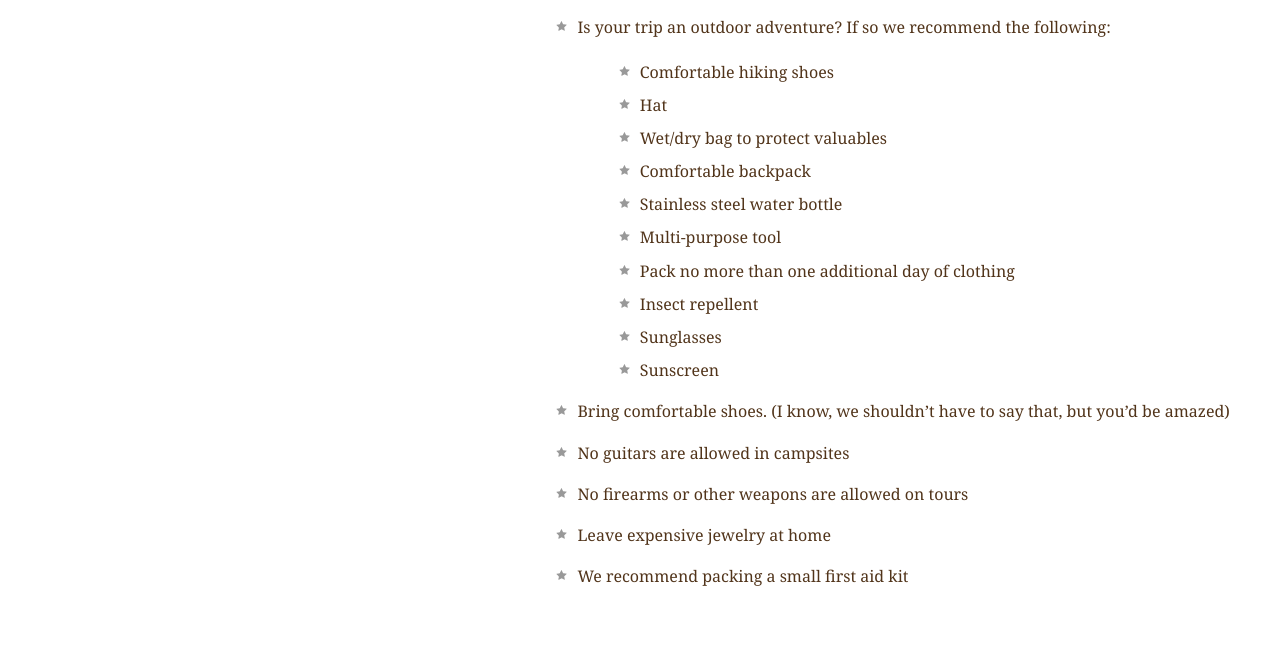
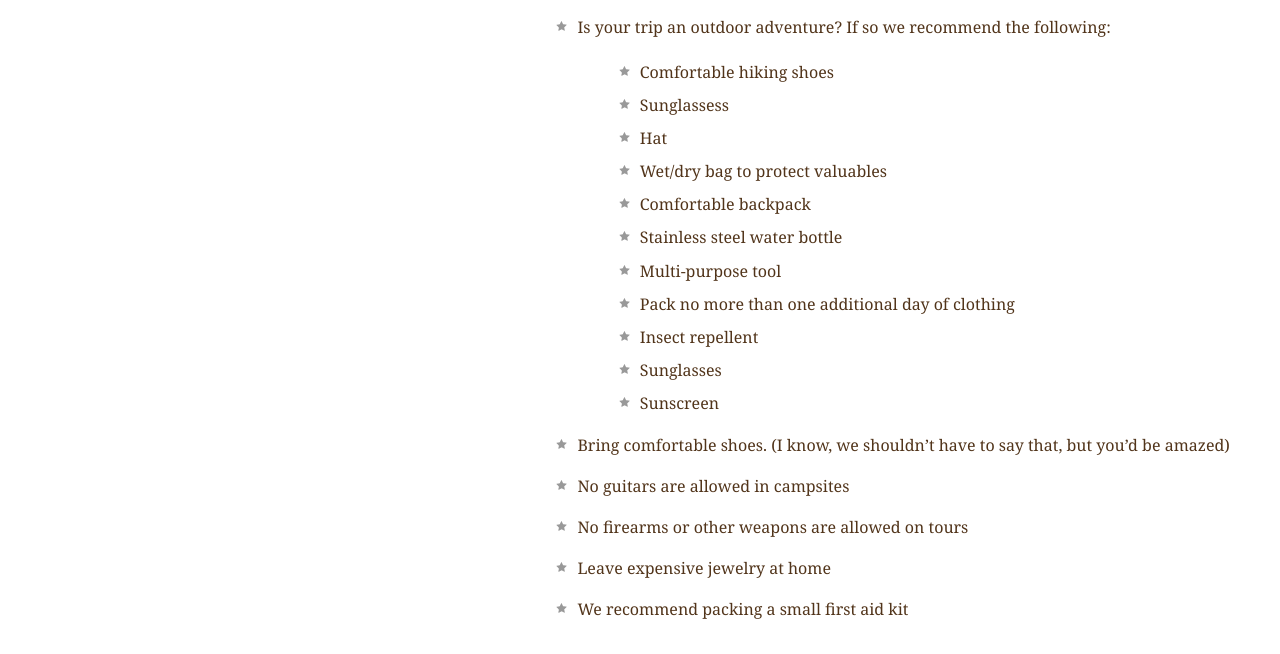
Before and after one commit to pietdelsupehe/test, a plain HTML site: page resources.html in a window 1280 px wide. Shown: the part 1975-2629 px from the top of the page. Drawn offline with Linux system fonts and the light colour scheme.

Commit message:
Moved sunglasses higher in the list of suggested outdoor items

```diff
--- a/resources.html
+++ b/resources.html
@@ -95,6 +95,7 @@
             <li>Is your trip an outdoor adventure? If so we recommend the following:
               <ul>
                 <li>Comfortable hiking shoes</li>
+                <li>Sunglassess</li>
                 <li>Hat</li>
                 <li>Wet/dry bag to protect valuables</li>
                 <li>Comfortable backpack</li>
```
